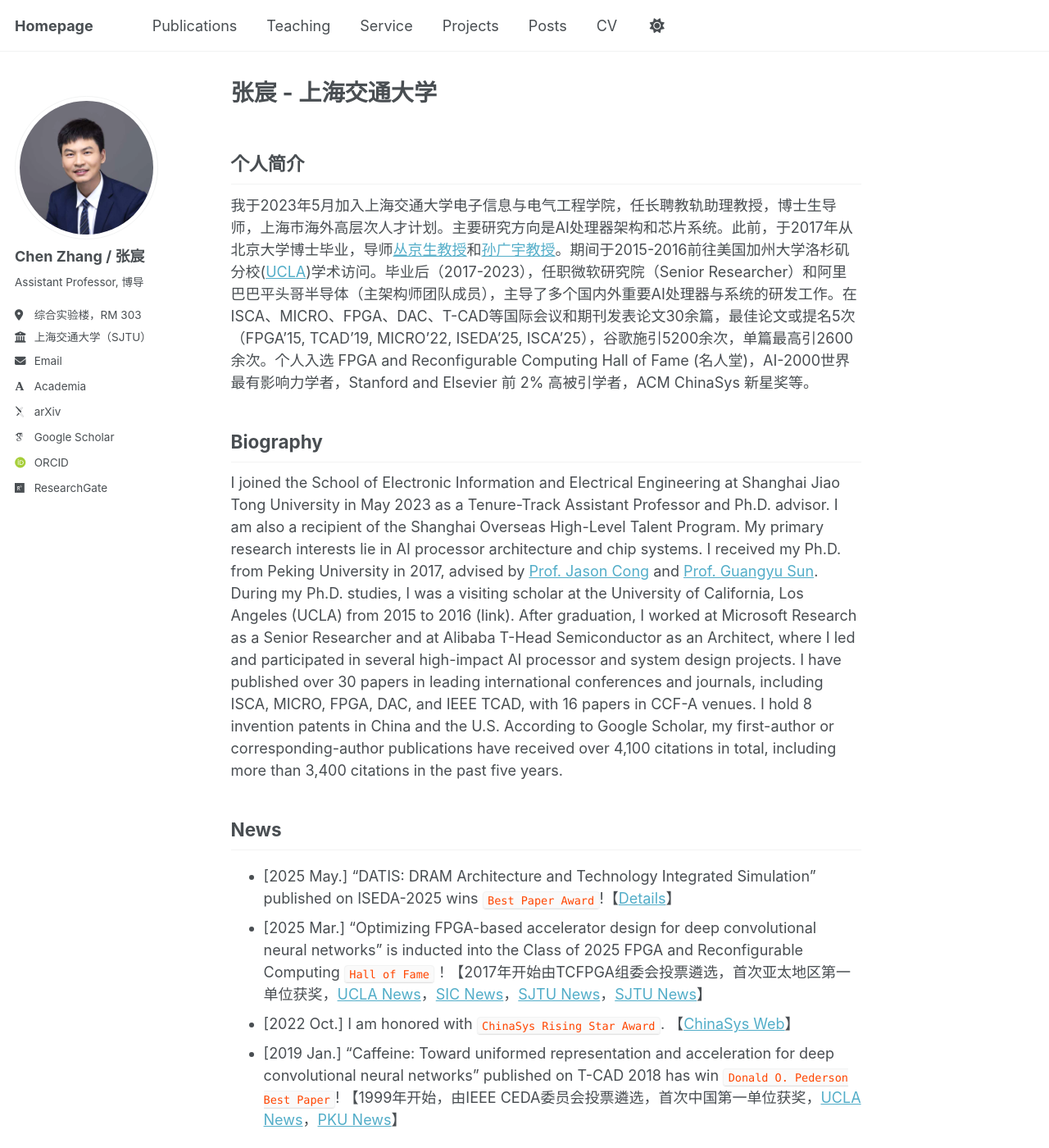
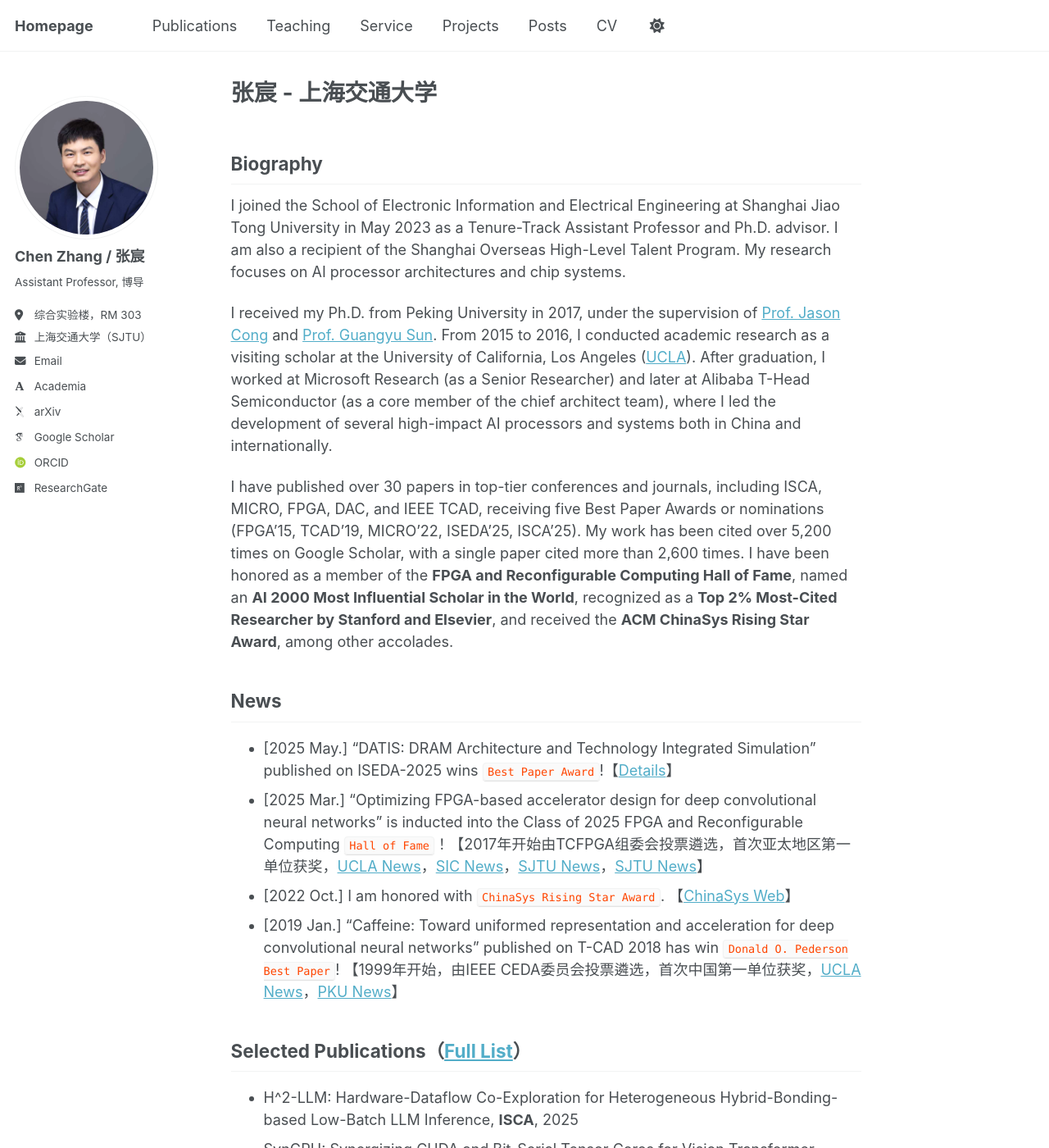
Before and after one commit to chenzhangsjtu/chenzhangsjtu.github.io, a Jekyll site: the page built from _pages/about.md, in a window 1280 px wide and 1400 px high. Shown: the whole window at 82% size. Built offline with Jekyll 4.4.1, drawn with Linux system fonts in a browser that asks for light colours; some web fonts are replaced.

Commit message:
Update about.md

```diff
--- a/_pages/about.md
+++ b/_pages/about.md
@@ -7,11 +7,18 @@
   - /about.html
 ---
 
+<!--
 ## 个人简介
 我于2023年5月加入上海交通大学电子信息与电气工程学院，任长聘教轨助理教授，博士生导师，上海市海外高层次人才计划。主要研究方向是AI处理器架构和芯片系统。此前，于2017年从北京大学博士毕业，导师[丛京生教授](https://vast.cs.ucla.edu/people/faculty/jason-cong)和[孙广宇教授](https://ic.pku.edu.cn/szdw/zzjs/sjzdhyjsxtx1/sgy/index.htm)。期间于2015-2016前往美国加州大学洛杉矶分校([UCLA]((https://vast.cs.ucla.edu/people/alumni/chen-zhang)))学术访问。毕业后（2017-2023），任职微软研究院（Senior Researcher）和阿里巴巴平头哥半导体（主架构师团队成员），主导了多个国内外重要AI处理器与系统的研发工作。在 ISCA、MICRO、FPGA、DAC、T-CAD等国际会议和期刊发表论文30余篇，最佳论文或提名5次（FPGA'15, TCAD'19, MICRO'22, ISEDA'25, ISCA'25），谷歌施引5200余次，单篇最高引2600余次。个人入选 FPGA and Reconfigurable Computing Hall of Fame (名人堂)，AI-2000世界最有影响力学者，Stanford and Elsevier 前 2% 高被引学者，ACM ChinaSys 新星奖等。
+-->
 
 ## Biography
-I joined the School of Electronic Information and Electrical Engineering at Shanghai Jiao Tong University in May 2023 as a Tenure-Track Assistant Professor and Ph.D. advisor. I am also a recipient of the Shanghai Overseas High-Level Talent Program. My primary research interests lie in AI processor architecture and chip systems. I received my Ph.D. from Peking University in 2017, advised by [Prof. Jason Cong](https://vast.cs.ucla.edu/people/faculty/jason-cong) and [Prof. Guangyu Sun](https://ic.pku.edu.cn/szdw/zzjs/sjzdhyjsxtx1/sgy/index.htm). During my Ph.D. studies, I was a visiting scholar at the University of California, Los Angeles (UCLA) from 2015 to 2016 (link). After graduation, I worked at Microsoft Research as a Senior Researcher and at Alibaba T-Head Semiconductor as an Architect, where I led and participated in several high-impact AI processor and system design projects. I have published over 30 papers in leading international conferences and journals, including ISCA, MICRO, FPGA, DAC, and IEEE TCAD, with 16 papers in CCF-A venues. I hold 8 invention patents in China and the U.S. According to Google Scholar, my first-author or corresponding-author publications have received over 4,100 citations in total, including more than 3,400 citations in the past five years.
+I joined the School of Electronic Information and Electrical Engineering at Shanghai Jiao Tong University in May 2023 as a Tenure-Track Assistant Professor and Ph.D. advisor. I am also a recipient of the Shanghai Overseas High-Level Talent Program. My research focuses on AI processor architectures and chip systems.
+
+I received my Ph.D. from Peking University in 2017, under the supervision of [Prof. Jason Cong](https://vast.cs.ucla.edu/people/faculty/jason-cong) and [Prof. Guangyu Sun](https://ic.pku.edu.cn/szdw/zzjs/sjzdhyjsxtx1/sgy/index.htm). From 2015 to 2016, I conducted academic research as a visiting scholar at the University of California, Los Angeles ([UCLA](https://vast.cs.ucla.edu/people/alumni/chen-zhang)). After graduation, I worked at Microsoft Research (as a Senior Researcher) and later at Alibaba T-Head Semiconductor (as a core member of the chief architect team), where I led the development of several high-impact AI processors and systems both in China and internationally.
+
+I have published over 30 papers in top-tier conferences and journals, including ISCA, MICRO, FPGA, DAC, and IEEE TCAD, receiving five Best Paper Awards or nominations (FPGA'15, TCAD'19, MICRO'22, ISEDA'25, ISCA'25). My work has been cited over 5,200 times on Google Scholar, with a single paper cited more than 2,600 times. I have been honored as a member of the **FPGA and Reconfigurable Computing Hall of Fame**, named an **AI 2000 Most Influential Scholar in the World**, recognized as a **Top 2% Most-Cited Researcher by Stanford and Elsevier**, and received the **ACM ChinaSys Rising Star Award**, among other accolades.
+
 
 ## News
 - [2025 May.] "DATIS: DRAM Architecture and Technology Integrated Simulation" published on ISEDA-2025 wins <code style="color : orangered">Best Paper Award</code>!【[Details](https://mp.weixin.qq.com/s/hbeWcrVhF9V7ioWSrNAvWQ)】
```
